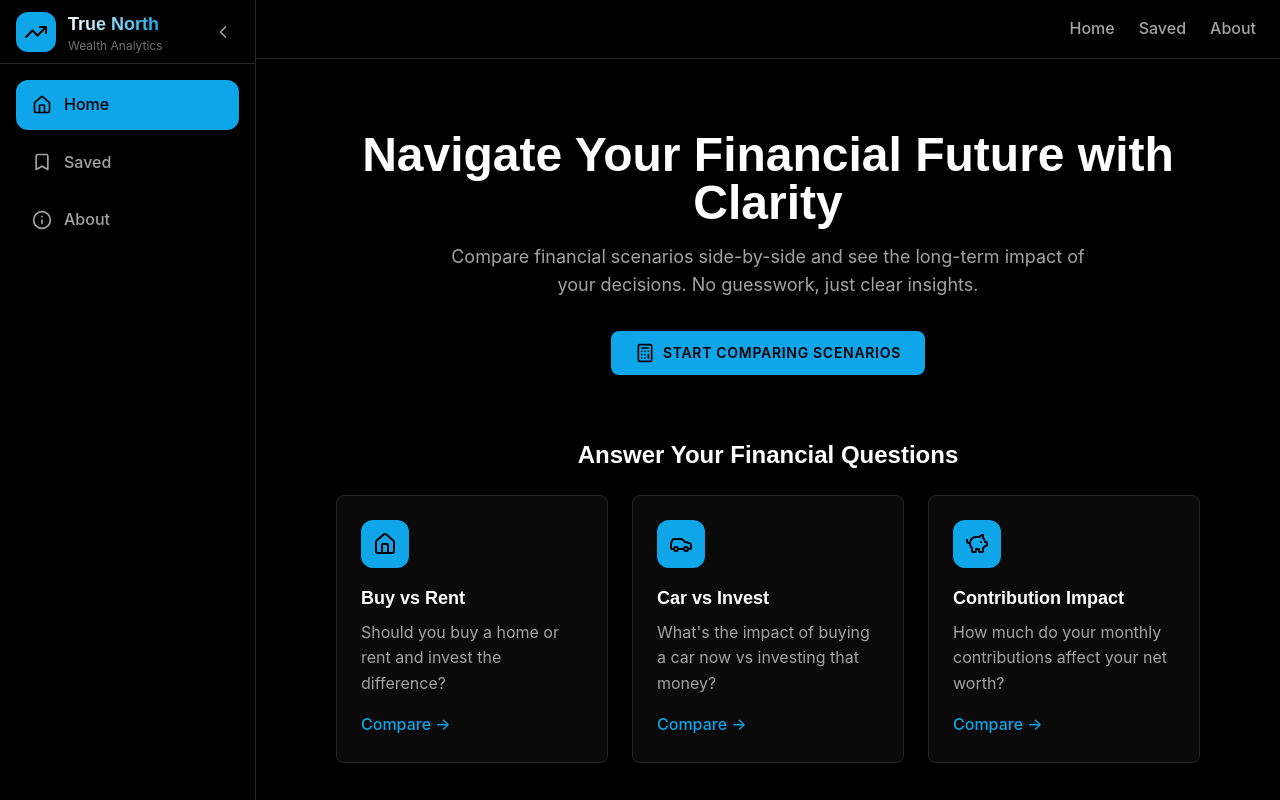
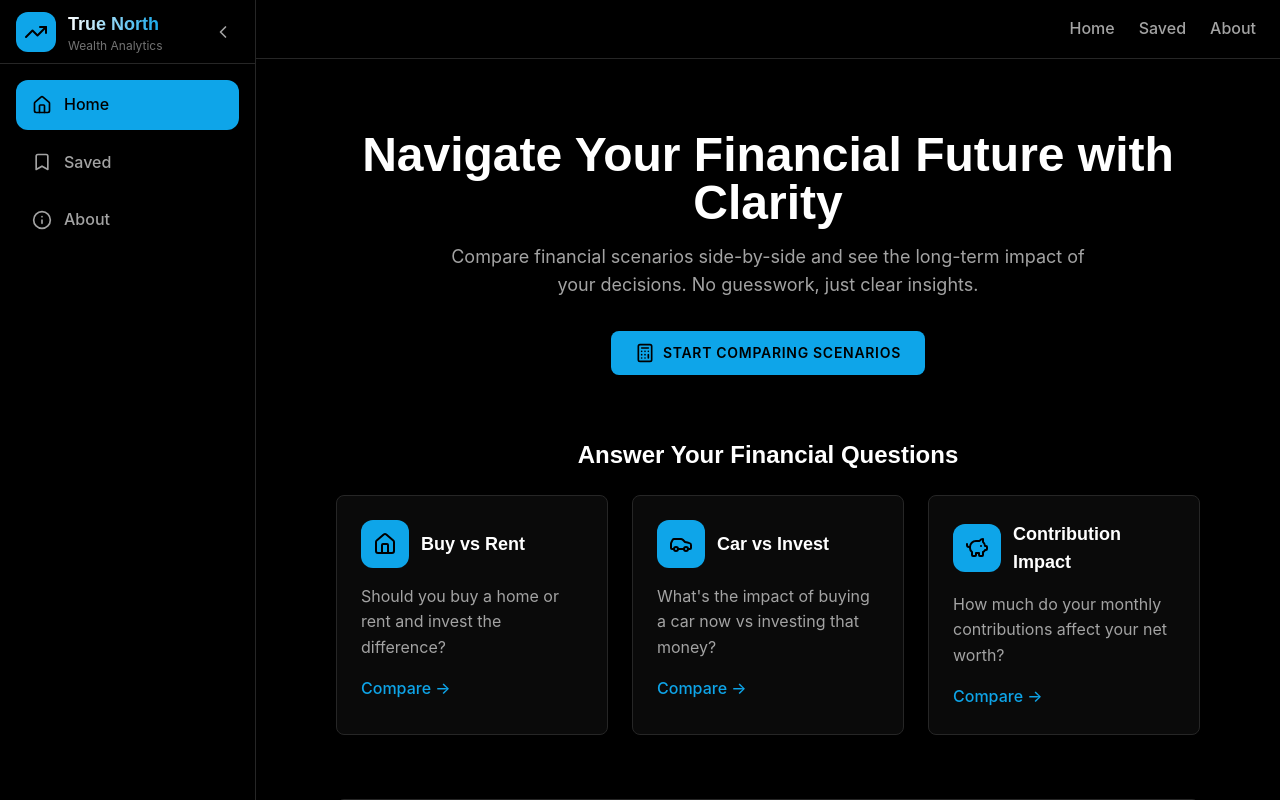
Before and after one commit to mjvstaden/wealth_tracker, a React (Create React App) app: page / in a window 1280 px wide. Built offline with nearby package versions, Linux system fonts and the light colour scheme.

Commit message:
Move card headers next to icons on home page

```diff
--- a/src/pages/Home.tsx
+++ b/src/pages/Home.tsx
@@ -31,10 +31,12 @@ const Home: React.FC = () => {
         <div className="grid sm:grid-cols-2 md:grid-cols-3 gap-4 sm:gap-6">
           {/* Buy vs Rent */}
           <div className="card card-sweep opacity-0 animate-fade-in-up stagger-1">
-            <div className="w-12 h-12 bg-accent-primary rounded-lg flex items-center justify-center mb-4 transition-all hover:shadow-glow-blue">
-              <HomeIcon className="w-6 h-6 text-bg-primary" />
+            <div className="flex items-center gap-3 mb-4">
+              <div className="w-12 h-12 bg-accent-primary rounded-lg flex items-center justify-center transition-all hover:shadow-glow-blue flex-shrink-0">
+                <HomeIcon className="w-6 h-6 text-bg-primary" />
+              </div>
+              <h3 className="text-lg font-semibold text-text-primary">Buy vs Rent</h3>
             </div>
-            <h3 className="text-lg font-semibold text-text-primary mb-2">Buy vs Rent</h3>
             <p className="text-text-secondary mb-4">
               Should you buy a home or rent and invest the difference?
             </p>
@@ -48,10 +50,12 @@ const Home: React.FC = () => {
 
           {/* Car vs Invest */}
           <div className="card card-sweep opacity-0 animate-fade-in-up stagger-2">
-            <div className="w-12 h-12 bg-accent-primary rounded-lg flex items-center justify-center mb-4 transition-all hover:shadow-glow-blue">
-              <Car className="w-6 h-6 text-bg-primary" />
+            <div className="flex items-center gap-3 mb-4">
+              <div className="w-12 h-12 bg-accent-primary rounded-lg flex items-center justify-center transition-all hover:shadow-glow-blue flex-shrink-0">
+                <Car className="w-6 h-6 text-bg-primary" />
+              </div>
+              <h3 className="text-lg font-semibold text-text-primary">Car vs Invest</h3>
             </div>
-            <h3 className="text-lg font-semibold text-text-primary mb-2">Car vs Invest</h3>
             <p className="text-text-secondary mb-4">
               What's the impact of buying a car now vs investing that money?
             </p>
@@ -65,10 +69,12 @@ const Home: React.FC = () => {
 
           {/* Contribution Impact */}
           <div className="card card-sweep opacity-0 animate-fade-in-up stagger-3">
-            <div className="w-12 h-12 bg-accent-primary rounded-lg flex items-center justify-center mb-4 transition-all hover:shadow-glow-blue">
-              <PiggyBank className="w-6 h-6 text-bg-primary" />
+            <div className="flex items-center gap-3 mb-4">
+              <div className="w-12 h-12 bg-accent-primary rounded-lg flex items-center justify-center transition-all hover:shadow-glow-blue flex-shrink-0">
+                <PiggyBank className="w-6 h-6 text-bg-primary" />
+              </div>
+              <h3 className="text-lg font-semibold text-text-primary">Contribution Impact</h3>
             </div>
-            <h3 className="text-lg font-semibold text-text-primary mb-2">Contribution Impact</h3>
             <p className="text-text-secondary mb-4">
               How much do your monthly contributions affect your net worth?
             </p>
```
